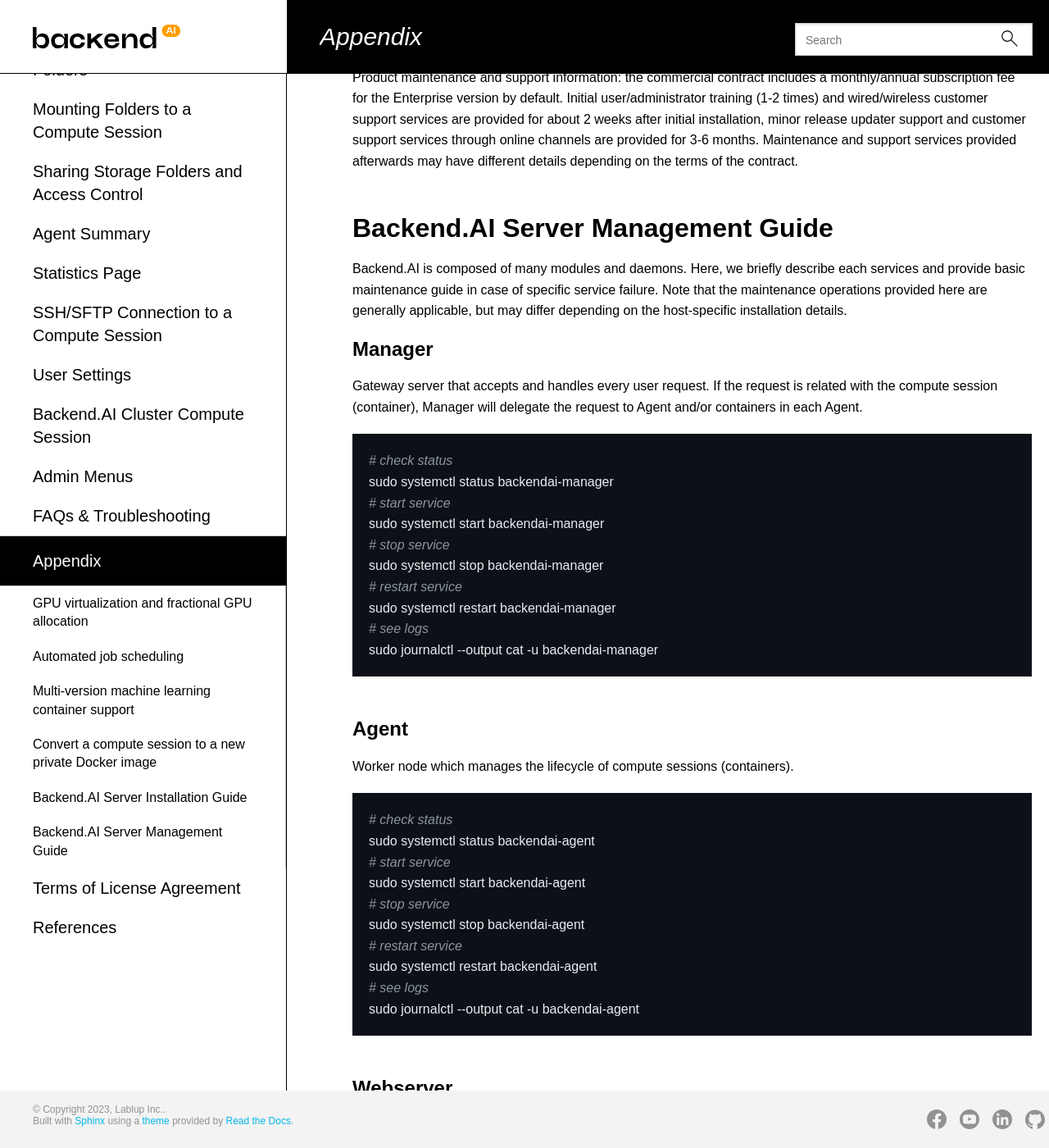
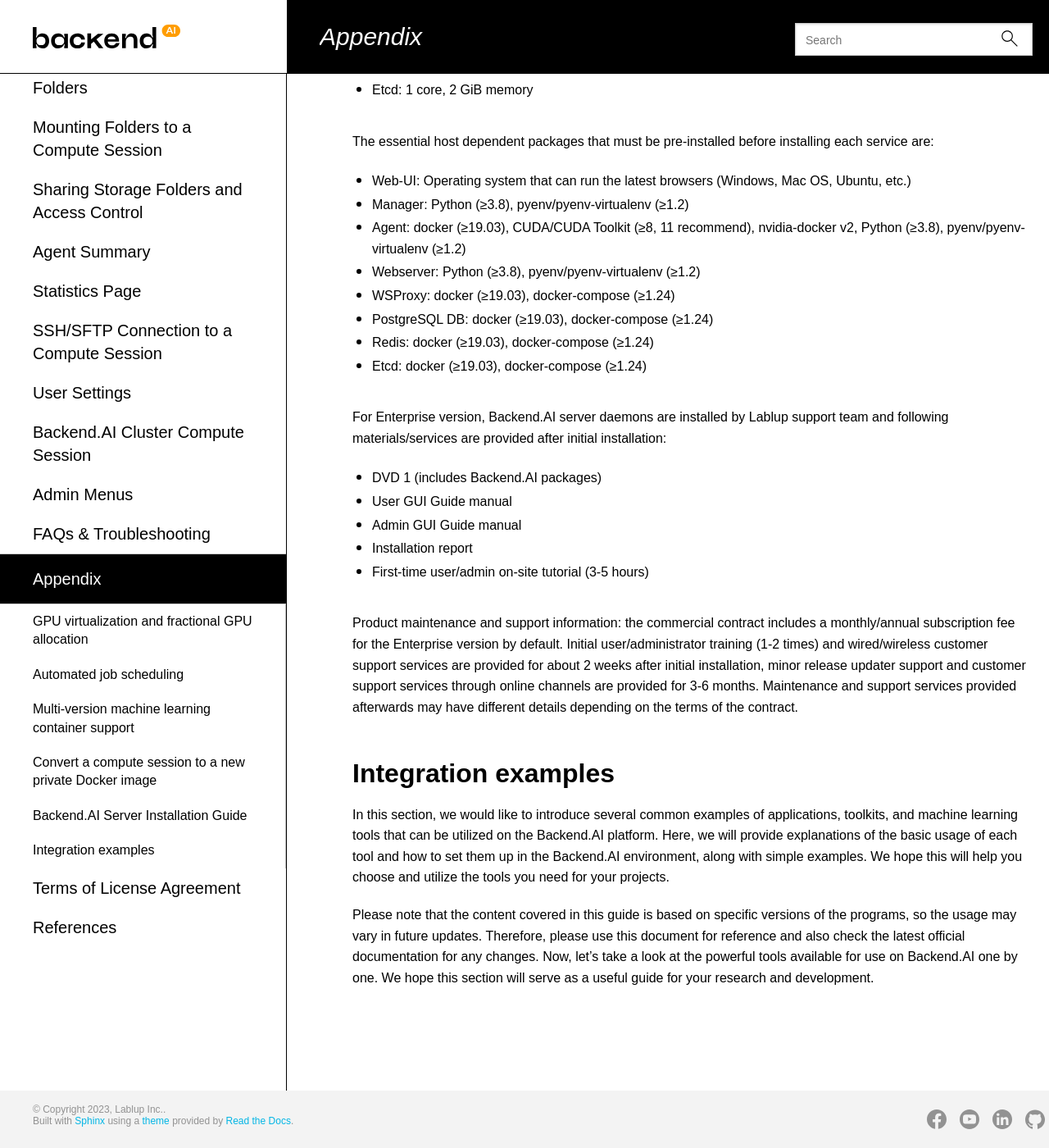
Before and after one commit to lablup/backend.ai-docs-webui, a Sphinx documentation site: the page built from docs/appendix/appendix.rst, in a window 1280 px wide and 1400 px high, scrolled down 10241 px. Shown: the whole window at 82% size. Built offline with Sphinx 7.4.7 and the Read the Docs theme 2.0.0, drawn with Linux system fonts in a browser that asks for light colours; some web fonts are replaced; some of the changed text lies outside the part shown.

Commit message:
docs: update appendix pages with new images

```diff
--- a/docs/appendix/appendix.rst
+++ b/docs/appendix/appendix.rst
@@ -34,7 +34,7 @@
 fGPU as follows:
 
 .. image:: session_launch_dialog_with_gpu.png
-   :width: 350
+   :width: 600
    :align: center
 
 In the Configuration panel of the session list, you can see that
@@ -84,15 +84,15 @@
 You can check the operation of the job scheduler in a simple way from the
 user Web-UI. When the GPU host can allocate up to 2 fGPUs,
 let's create 3 compute sessions at the same time requesting
-allocation of 1 fGPU, respectivley. In the Custom allocation section of the session launch
+allocation of 1 fGPU, respectively. In the Custom allocation section of the session launch
 dialog, there are GPU and Sessions sliders. If you specify a value greater than
 1 in Sessions and click the LAUNCH button, the number of sessions will be
 requested at the same time. Let's set the GPU and Sessions to 1 and 3,
 respectively. This is the situation that 3 sessions requesting a
 total of 3 fGPUs are created when only 2 fGPUs exist.
 
-.. image:: session_launch_dialog_3_sessions.png
-   :width: 350
+.. image:: session_launch_dialog_2_sessions.png
+   :width: 600
    :align: center
 
 Wait for a while and you will see three compute sessions being listed.
@@ -129,13 +129,13 @@
 kernel images depending on the installation settings.
 
 .. image:: various_kernel_images.png
-   :width: 350
+   :width: 600
    :align: center
 
 Here, let's select the TensorFlow 2.3 environment and created a session.
 
 .. image:: session_launch_dialog_tf23.png
-   :width: 350
+   :width: 600
    :align: center
 
 Open the web terminal of the created session and run the following Python
@@ -148,27 +148,25 @@
 session. If resources are insufficient, delete the previous session.
 
 .. image:: session_launch_dialog_tf115.png
-   :width: 350
+   :width: 600
    :align: center
 
 Open the web terminal of the created session and run the same Python command as
 before. You can see that TensorFlow 1.15(.4) version is installed.
 
 .. image:: tf115_version_print.png
-   :width: 450
    :align: center
 
-Finally, create a compute session using PyTorch version 1.5.
+Finally, create a compute session using PyTorch version 1.7.
 
-.. image:: session_launch_dialog_pytorch15.png
-   :width: 350
+.. image:: session_launch_dialog_pytorch17.png
+   :width: 600
    :align: center
 
 Open the web terminal of the created session and run the following Python
-command. You can see that PyTorch 1.5 version is installed.
+command. You can see that PyTorch 1.8 version is installed.
 
-.. image:: pytorch15_version_print.png
-   :width: 450
+.. image:: pytorch17_version_print.png
    :align: center
 
 Like this, you can utilize various versions of major libraries such as
@@ -262,199 +260,17 @@
 .. Users of the open source version can also purchase an installation and support
 .. plan separately.
 
-Backend.AI Server Management Guide
------------------------------------------
+Integration examples
+--------------------
 
-Backend.AI is composed of many modules and daemons. Here, we briefly describe
-each services and provide basic maintenance guide in case of specific service
-failure. Note that the maintenance operations provided here are generally
-applicable, but may differ depending on the host-specific installation details.
+In this section, we would like to introduce several common examples of applications,
+toolkits, and machine learning tools that can be utilized on the Backend.AI platform.
+Here, we will provide explanations of the basic usage of each tool and how to set them
+up in the Backend.AI environment, along with simple examples. We hope this will help
+you choose and utilize the tools you need for your projects.
 
-Manager
-^^^^^^^
-
-Gateway server that accepts and handles every user request. If the request is
-related with the compute session (container), Manager will delegate the request
-to Agent and/or containers in each Agent.
-
-.. code-block:: shell
-
-   # check status
-   sudo systemctl status backendai-manager
-   # start service
-   sudo systemctl start backendai-manager
-   # stop service
-   sudo systemctl stop backendai-manager
-   # restart service
-   sudo systemctl restart backendai-manager
-   # see logs
-   sudo journalctl --output cat -u backendai-manager
-
-Agent
-^^^^^
-
-Worker node which manages the lifecycle of compute sessions (containers).
-
-.. code-block:: shell
-
-   # check status
-   sudo systemctl status backendai-agent
-   # start service
-   sudo systemctl start backendai-agent
-   # stop service
-   sudo systemctl stop backendai-agent
-   # restart service
-   sudo systemctl restart backendai-agent
-   # see logs
-   sudo journalctl --output cat -u backendai-agent
-
-Webserver
-^^^^^^^^^
-
-Serves user Web-UI and provides authentication by email and password.
-
-.. code-block:: shell
-
-   # check status
-   sudo systemctl status backendai-webserver
-   # start service
-   sudo systemctl start backendai-webserver
-   # stop service
-   sudo systemctl stop backendai-webserver
-   # restart service
-   sudo systemctl restart backendai-webserver
-   # see logs
-   sudo journalctl --output cat -u backendai-webserver
-
-WSProxy
-^^^^^^^
-
-Proxies the connection between user-created web apps (such as web Terminal and
-Jupyter Notebook) and Manager, which is then relayed to a specific compute
-session (container).
-
-.. code-block:: shell
-
-   cd /home/lablup/halfstack
-   # check status
-   docker-compose -f docker-compose.wsproxy-simple.yaml -p <project> ps
-   # start service
-   docker-compose -f docker-compose.wsproxy-simple.yaml -p <project> up -d
-   # stop service
-   docker-compose -f docker-compose.wsproxy-simple.yaml -p <project> down
-   # restart service
-   docker-compose -f docker-compose.wsproxy-simple.yaml -p <project> restart
-   # see logs
-   docker-compose -f docker-compose.wsproxy-simple.yaml -p <project> logs
-
-PostgreSQL DB
-^^^^^^^^^^^^^
-
-Database for Manager.
-
-.. code-block:: shell
-
-   cd /home/lablup/halfstack
-   # check status
-   docker-compose -f docker-compose.hs.postgres.yaml -p <project> ps
-   # start service
-   docker-compose -f docker-compose.hs.postgres.yaml -p <project> up -d
-   # stop service
-   docker-compose -f docker-compose.hs.postgres.yaml -p <project> down
-   # restart service
-   docker-compose -f docker-compose.hs.postgres.yaml -p <project> restart
-   # see logs
-   docker-compose -f docker-compose.hs.postgres.yaml -p <project> logs
-
-To back up the DB data, you can use the following commands from the DB host. The
-specific commands may vary depending on the configuration.
-
-.. code-block:: shell
-
-   # query postgresql container's ID
-   docker ps | grep halfstack-db
-   # Connect to the postgresql container via bash
-   docker exec -it <postgresql-container-id> bash
-   # Backup DB data. PGPASSWORD may vary depending on the system configuration
-   PGPASSWORD=develove pg_dumpall -U postgres > /var/lib/postgresql/backup_db_data.sql
-   # Exit container
-   exit
-
-To restore the DB from the backup data, you can execute the following commands.
-Specific options may vary depending on the configuration.
-
-.. code-block:: shell
-
-   # query postgresql container's ID
-   docker ps | grep halfstack-db
-   # Connect to the postgresql container via bash
-   docker exec -it <postgresql-container-id> bash
-   # Disconnect all connection, for safety
-   psql -U postgres
-   postgres=# SELECT pg_terminate_backend(pg_stat_activity.pid)
-   postgres-# FROM pg_stat_activity
-   postgres-# WHERE pg_stat_activity.datname = 'backend'
-   postgres-# AND pid <> pg_backend_pid();
-   # Ensure previous data be cleaned (to prevent overwrite)
-   postgres=# DROP DATABASE backend;
-   postgres=# \q
-   # Restore from data
-   psql -U postgres < backup_db_data.sql
-
-Redis
-^^^^^
-
-Cache server which is used to collect per-session and per-agent usage
-statistics and relays heartbeat signal from Agent to Manager. It also keeps
-user's authentication information.
-
-.. code-block:: shell
-
-   cd /home/lablup/halfstack
-   # check status
-   docker-compose -f docker-compose.hs.redis.yaml -p <project> ps
-   # start service
-   docker-compose -f docker-compose.hs.redis.yaml -p <project> up -d
-   # stop service
-   docker-compose -f docker-compose.hs.redis.yaml -p <project> down
-   # restart service
-   docker-compose -f docker-compose.hs.redis.yaml -p <project> restart
-   # see logs
-   docker-compose -f docker-compose.hs.redis.yaml -p <project> logs
-
-Usually, Redis data do not need backup since it contains temporary cached data
-only, such user's login session information, per-container live stat, and etc.
-
-Etcd
-^^^^^
-
-Config server, which contains Backend.AI system-wide configuration.
-
-.. code-block:: shell
-
-   cd /home/lablup/halfstack
-   # check status
-   docker-compose -f docker-compose.hs.etcd.yaml -p <project> ps
-   # start service
-   docker-compose -f docker-compose.hs.etcd.yaml -p <project> up -d
-   # stop service
-   docker-compose -f docker-compose.hs.etcd.yaml -p <project> down
-   # restart service
-   docker-compose -f docker-compose.hs.etcd.yaml -p <project> restart
-   # see logs
-   docker-compose -f docker-compose.hs.etcd.yaml -p <project> logs
-
-To back up the Etcd config data used by the Manager, go to the folder where the
-Manager is installed and use the following command.
-
-.. code-block:: shell
-
-   cd /home/lablup/manager  # paths may vary
-   backend.ai mgr etcd get --prefix '' > etcd_backup.json
-
-To restore Etcd settings from the backup data, you can run a command like this.
-
-.. code-block:: shell
-
-   cd /home/lablup/manager  # paths may vary
-   backend.ai mgr etcd put-json '' etcd_backup.json
+Please note that the content covered in this guide is based on specific versions
+of the programs, so the usage may vary in future updates. Therefore, please use this
+document for reference and also check the latest official documentation for any changes.
+Now, let's take a look at the powerful tools available for use on Backend.AI one by one.
+We hope this section will serve as a useful guide for your research and development.
```
Also changed, not shown: docs/appendix/app_dialog.png (added), docs/appendix/mlflow_UI.png (added), docs/appendix/mlflow_execution_cmd_terminal.png (added), docs/appendix/nvidia_smi_inside_container.png, docs/appendix/pending_session_list.png, docs/appendix/pending_to_running.png, docs/appendix/pytorch15_version_print.png (deleted), docs/appendix/pytorch17_version_print.png (added), docs/appendix/session_launch_dialog_2_sessions.png (added), docs/appendix/session_launch_dialog_pytorch15.png (deleted), docs/appendix/session_launch_dialog_pytorch17.png (added), docs/appendix/session_launch_dialog_tf115.png, docs/appendix/session_launch_dialog_tf23.png, docs/appendix/session_launch_dialog_with_gpu.png, 4 more files.
